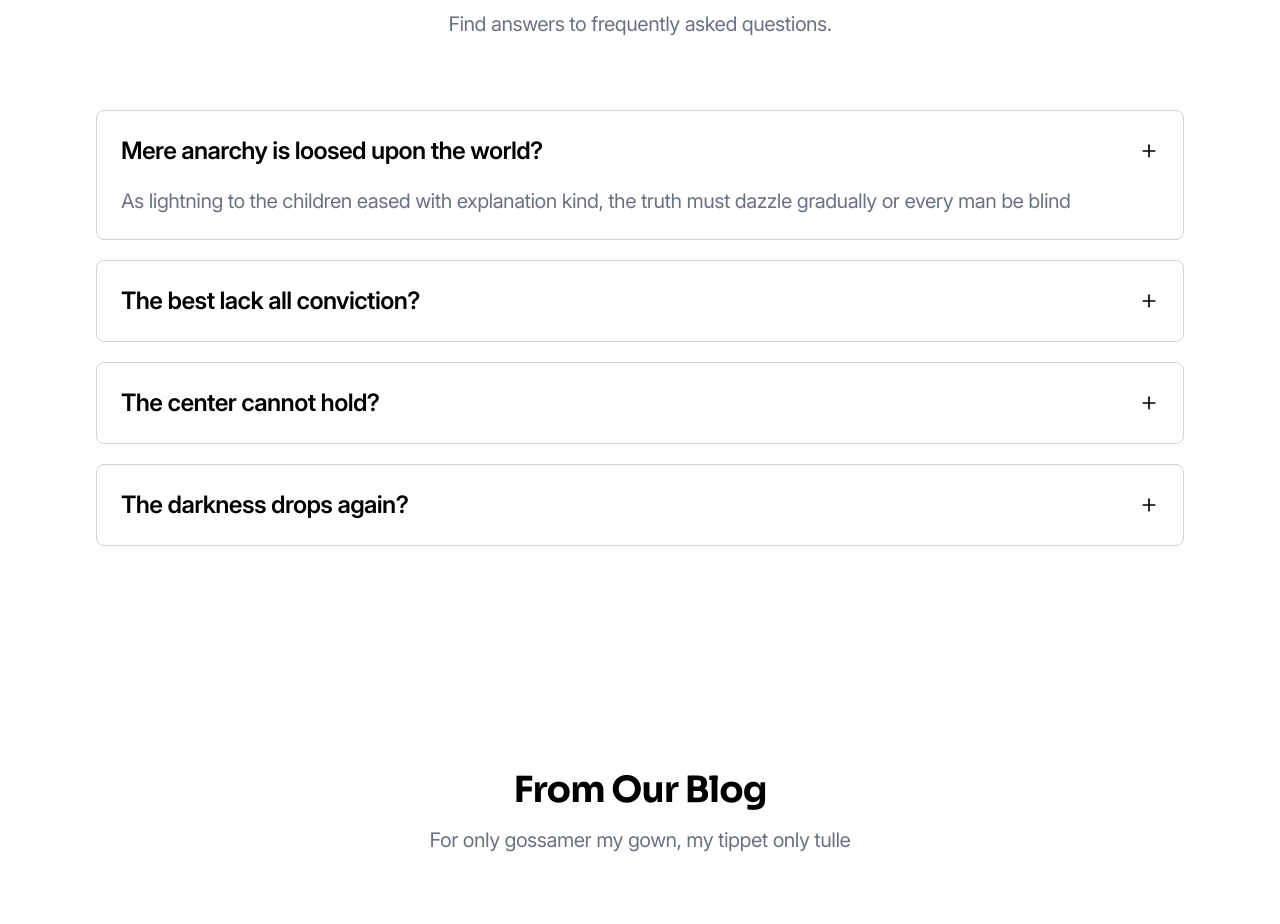
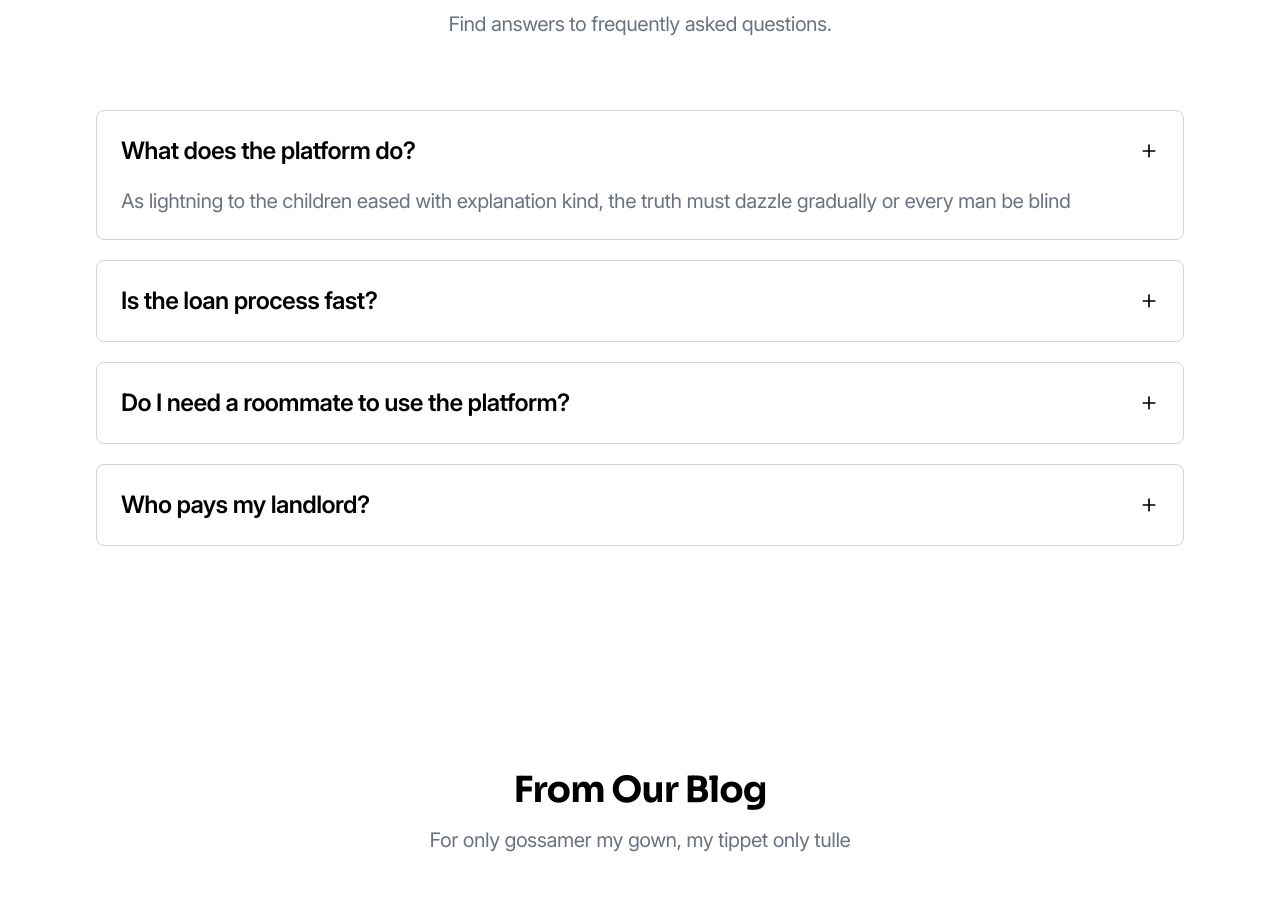
Before and after one commit to Jeremiah-Olatunde/sousou-frontend, a React (Vite) app: page / in a window 1280 px wide. Shown: the part 3440-4364 px from the top of the page. Built offline with nearby package versions, Linux system fonts and the light colour scheme.

Commit message:
feat(ui): page landing

```diff
--- a/src/app/pages/landing/faqs/index.tsx
+++ b/src/app/pages/landing/faqs/index.tsx
@@ -17,22 +17,22 @@ export function FAQs() {
       <div className="flex flex-col gap-5">
         <FAQ
           open
-          question="Mere anarchy is loosed upon the world"
+          question="What does the platform do"
           answer="As lightning to the children eased with explanation kind, the truth must dazzle gradually or every man be blind"
         />
 
         <FAQ
-          question="The best lack all conviction"
+          question="Is the loan process fast"
           answer="Some questions were never meant to be answered"
         />
 
         <FAQ
-          question="The center cannot hold"
+          question="Do I need a roommate to use the platform"
           answer="Some questions were never meant to be answered"
         />
 
         <FAQ
-          question="The darkness drops again"
+          question="Who pays my landlord"
           answer="Some questions were never meant to be answered"
         />
       </div>
```
